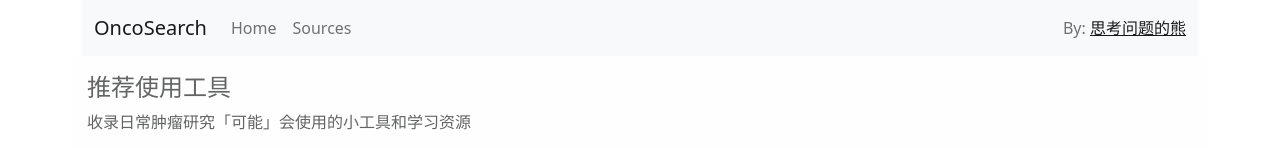
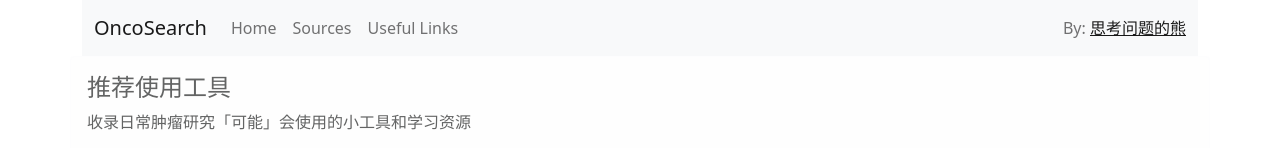
Before and after one commit to fei0810/oncosearch, a plain HTML site: page link.html in a window 1280 px wide. Shown: the top 148 px of the page. Drawn offline with nearby package versions, Linux system fonts and the light colour scheme.

Commit message:
Update link.html

```diff
--- a/link.html
+++ b/link.html
@@ -33,9 +33,9 @@
                             <li class="nav-item">
                                 <a class="nav-link" href="resources.html">Sources</a>
                             </li>
-                            <!-- <li class="nav-item">
-                                <a class="nav-link" href="#">Pricing</a>
-                            </li> -->
+                            <li class="nav-item">
+                                <a class="nav-link" href="link.html">Useful Links</a>
+                            </li>
                         </ul>
                     </div>
                     <span class="navbar-text">
```
